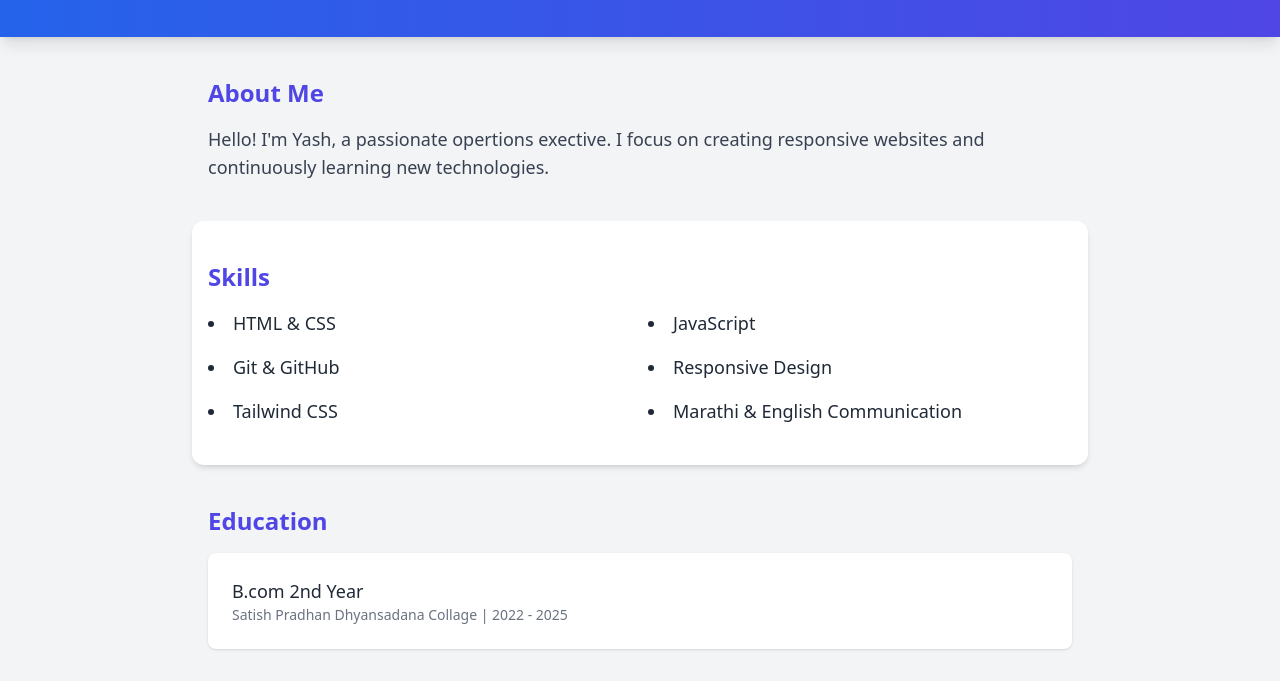
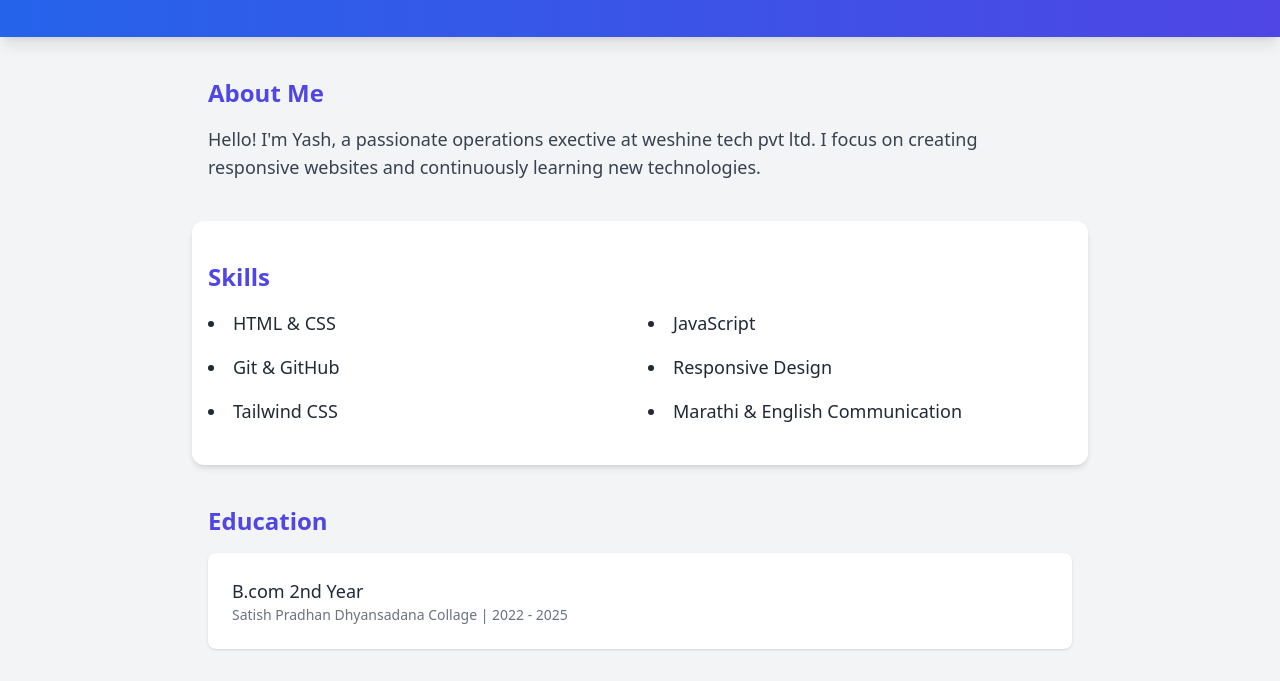
Before and after one commit to yashkhade938/yashkhade938, a plain HTML site: page index.html in a window 1280 px wide. Shown: the part 119-800 px from the top of the page. Drawn offline with nearby package versions, Linux system fonts and the light colour scheme.

Commit message:
index.html

```diff
--- a/index.html
+++ b/index.html
@@ -19,7 +19,7 @@
   <section class="max-w-4xl mx-auto px-4 py-10">
     <h2 class="text-2xl font-semibold text-indigo-600 mb-4">About Me</h2>
     <p class="text-gray-700 text-lg">
-      Hello! I'm Yash, a passionate opertions exective. I focus on creating responsive websites and continuously learning new technologies.
+      Hello! I'm Yash, a passionate operations exective at weshine tech pvt ltd. I focus on creating responsive websites and continuously learning new technologies.
     </p>
   </section>
 
```
